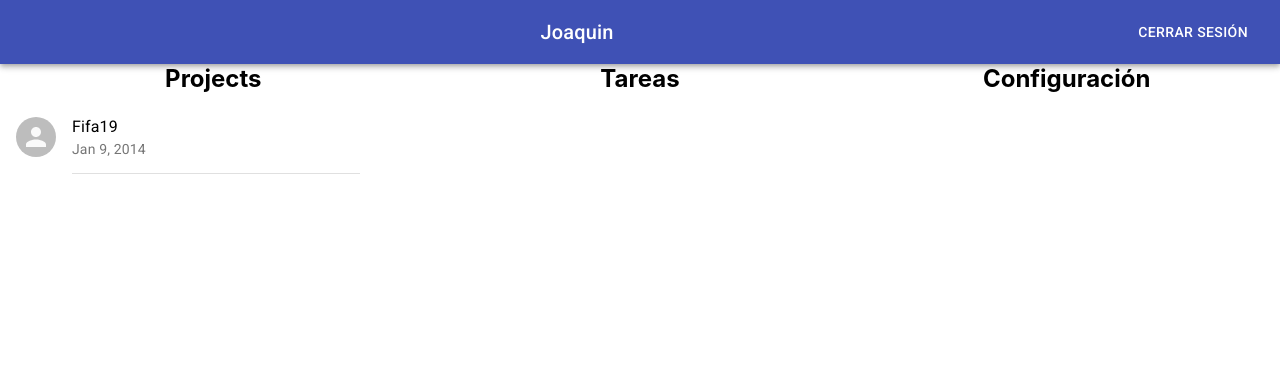
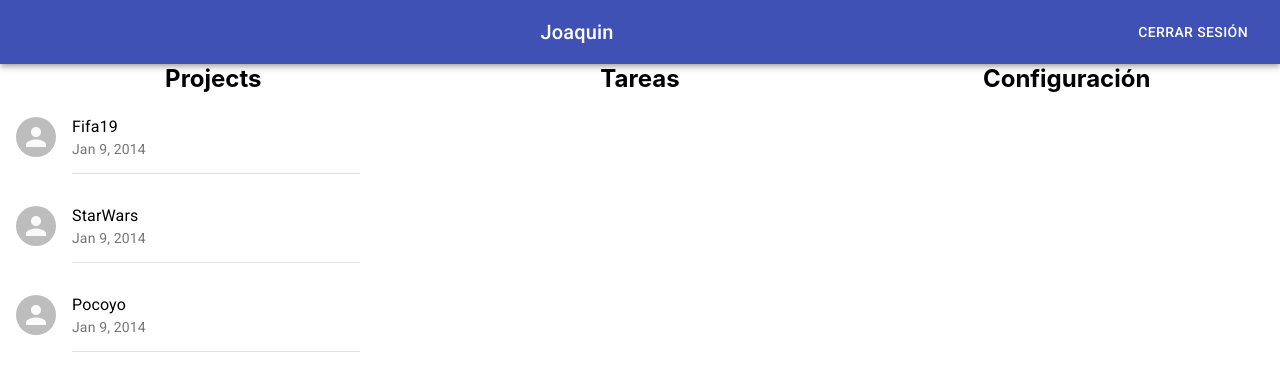
Before and after one commit to jrussellrichards/tasktrackerdev-Client, a React (Create React App) app: page / in a window 1280 px wide. Shown: the top 374 px of the page. Built offline with nearby package versions, Linux system fonts and the light colour scheme.

Commit message:
Ahora se muestra la lista de proyectos dinámicamente desde un arreglo de objetos Json. Se crea un nuevo componente para esto llamado ProjectsList que recibe componentes Project

```diff
--- a/src/App.js
+++ b/src/App.js
@@ -3,9 +3,15 @@ import logo from './logo.svg';
 import './App.css';
 import Header from './Components/Header.js'
 import Project from './Components/Project'
+import Projects from './Components/ProjectsList'
 import Grid from '@material-ui/core/Grid';
 import Typography from '@material-ui/core/Typography';
 
+var projects=[
+  {"name":"Fifa19"},
+    {"name":"StarWars"},
+    {"name":"Pocoyo"}
+]
 function App() {
   return (
     <div className="App">
@@ -27,7 +33,7 @@ function App() {
             </Typography>
          </Grid>
        </Grid>
-       <Project name='Fifa19'/>
+       <Projects projects={projects}/>
 
     </div>
   );
--- a/src/Components/ProjectsList.js
+++ b/src/Components/ProjectsList.js
@@ -1,11 +1,6 @@
 import React from 'react';
 import { makeStyles } from '@material-ui/core/styles';
-import List from '@material-ui/core/List';
-import ListItem from '@material-ui/core/ListItem';
-import ListItemText from '@material-ui/core/ListItemText';
-import ListItemAvatar from '@material-ui/core/ListItemAvatar';
-import Avatar from '@material-ui/core/Avatar';
-import Divider from '@material-ui/core/Divider';
+import Project from './Project'
 
 const useStyles = makeStyles(theme => ({
   root: {
@@ -16,24 +11,22 @@ const useStyles = makeStyles(theme => ({
 }));
 
 
-class ProjectsList extends Component {
-    state = {
-      rows: []
-    }
 
-    componentDidMount() {
 
-      fetch("/express")
-        .then(r => r.json())
-        .then(especies => {
-          this.setState({rows: especies});
-        })
-    }
+export default class ProjectsList extends React.Component {
+
+    projects=this.props.projects
+
 
     render() {
       return (
 
-          <Table datos={this.state.rows}/>
+          <div>
+             {this.projects.map(project =>(
+              <Project name={project.name}/>
+
+            ))}
+          </div>
 
 
 
```
